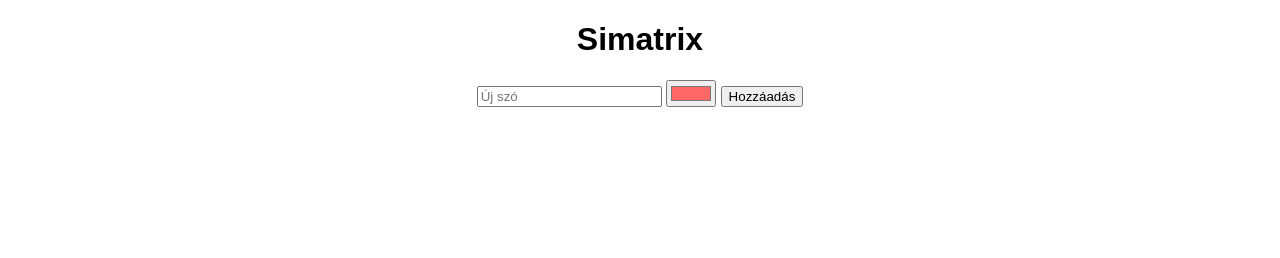
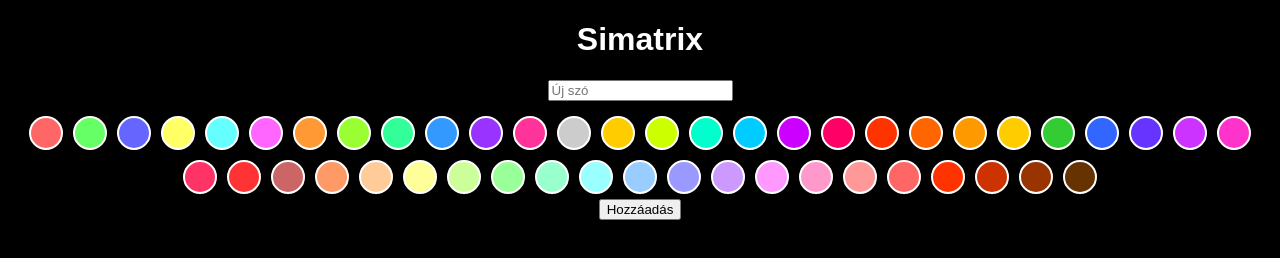
Before and after one commit to Gergkesz/simatrix, a plain HTML site: page index.html in a window 1280 px wide. Drawn offline with Linux system fonts and the light colour scheme.

Commit message:
Update index.html

```diff
--- a/index.html
+++ b/index.html
@@ -8,6 +8,8 @@
         body {
             font-family: "Montserrat", sans-serif;
             text-align: center;
+            background-color: black;
+            color: white;
         }
         .word {
             display: inline-block;
@@ -19,24 +21,42 @@
         .color-picker {
             display: none;
         }
+        .color-options {
+            display: flex;
+            flex-wrap: wrap;
+            justify-content: center;
+            margin-top: 10px;
+        }
+        .color-option {
+            width: 30px;
+            height: 30px;
+            margin: 5px;
+            border-radius: 50%;
+            cursor: pointer;
+            border: 2px solid white;
+        }
     </style>
 </head>
 <body>
     <h1>Simatrix</h1>
     <input type="text" id="newWord" placeholder="Új szó">
-    <input type="color" id="wordColor" value="#ff6666">
+    <div id="colorOptions" class="color-options"></div>
     <button onclick="addWord()">Hozzáadás</button>
     <div id="wordContainer"></div>
 
     <script>
-        document.addEventListener("DOMContentLoaded", loadWords);
+        document.addEventListener("DOMContentLoaded", () => {
+            loadWords();
+            createColorOptions();
+        });
+
+        let selectedColor = "#ff6666";
 
         function addWord() {
             const wordInput = document.getElementById("newWord");
-            const colorInput = document.getElementById("wordColor");
             const word = wordInput.value.trim();
             if (!word) return;
-            createWordElement(word, colorInput.value);
+            createWordElement(word, selectedColor);
             saveWords();
             wordInput.value = "";
         }
@@ -53,11 +73,10 @@
         }
 
         function editWord(element) {
-            const newColor = prompt("Válassz új színt (hex kód):", element.style.backgroundColor);
-            if (newColor) {
-                element.style.backgroundColor = newColor;
-                saveWords();
-            }
+            selectedColor = element.style.backgroundColor;
+            highlightSelectedColor(selectedColor);
+            element.style.backgroundColor = selectedColor;
+            saveWords();
         }
 
         function saveWords() {
@@ -72,6 +91,27 @@
             const savedWords = JSON.parse(localStorage.getItem("words")) || [];
             savedWords.forEach(word => createWordElement(word.text, word.color));
         }
+
+        function createColorOptions() {
+            const colorContainer = document.getElementById("colorOptions");
+            const colors = ["#ff6666", "#66ff66", "#6666ff", "#ffff66", "#66ffff", "#ff66ff", "#ff9933", "#99ff33", "#33ff99", "#3399ff", "#9933ff", "#ff3399", "#cccccc", "#ffcc00", "#ccff00", "#00ffcc", "#00ccff", "#cc00ff", "#ff0066", "#ff3300", "#ff6600", "#ff9900", "#ffcc00", "#33cc33", "#3366ff", "#6633ff", "#cc33ff", "#ff33cc", "#ff3366", "#ff3333", "#cc6666", "#ff9966", "#ffcc99", "#ffff99", "#ccff99", "#99ff99", "#99ffcc", "#99ffff", "#99ccff", "#9999ff", "#cc99ff", "#ff99ff", "#ff99cc", "#ff9999", "#ff6666", "#ff3300", "#cc3300", "#993300", "#663300"];
+            colors.forEach(color => {
+                const colorDiv = document.createElement("div");
+                colorDiv.classList.add("color-option");
+                colorDiv.style.backgroundColor = color;
+                colorDiv.onclick = function () {
+                    selectedColor = color;
+                    highlightSelectedColor(color);
+                };
+                colorContainer.appendChild(colorDiv);
+            });
+        }
+
+        function highlightSelectedColor(color) {
+            document.querySelectorAll(".color-option").forEach(option => {
+                option.style.border = option.style.backgroundColor === color ? "3px solid white" : "2px solid white";
+            });
+        }
     </script>
 </body>
 </html>
```
